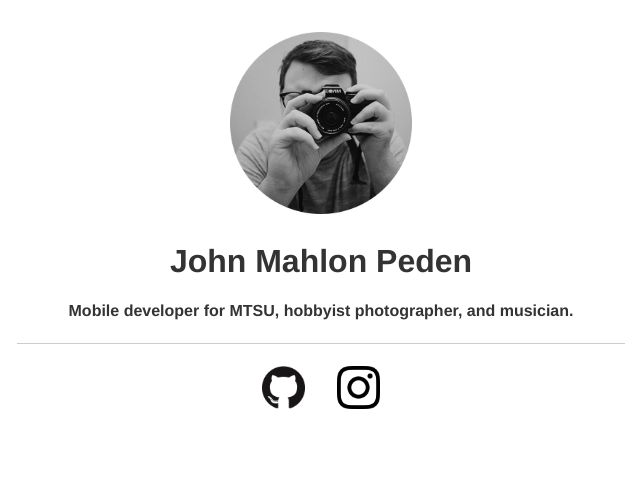
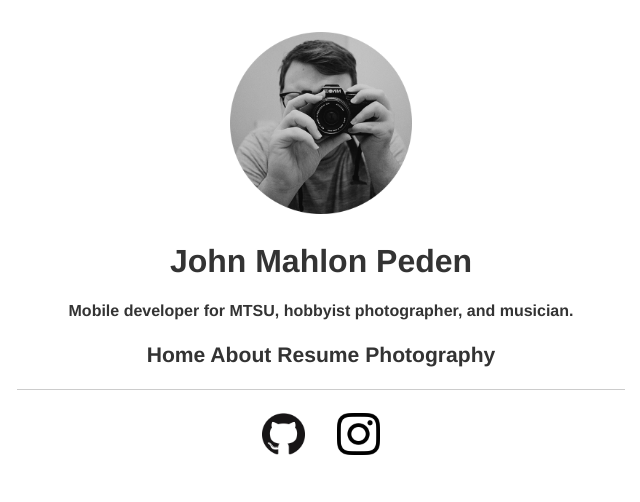
Before and after one commit to johnmahlon/johnmahlonpeden, a Gatsby site: page / in a window 1280 px wide. Shown: the whole page, without its empty margins (319-959 px from the left). Built offline with nearby package versions, Linux system fonts and the light colour scheme; Gatsby itself is replaced by a stand-in of ours.

Commit message:
no idea what this is

```diff
--- /dev/null
+++ b/src/components/menu.js
@@ -0,0 +1,10 @@
+import React from "react";
+import menuStyle from "./menu.module.css";
+
+const Menu = () => (
+    <div className={menuStyle.menu}>
+        <h3>Home About Resume Photography </h3>
+    </div>
+);
+
+export default Menu;
--- /dev/null
+++ b/src/components/menu.module.css
@@ -0,0 +1,3 @@
+.menu {
+
+}
--- a/src/pages/index.js
+++ b/src/pages/index.js
@@ -4,12 +4,14 @@ import Github from "../images/github.png";
 import Instagram from "../images/instagram.png";
 import Me from "../images/me.png";
 import ProfileImage from "../components/profile-image";
+import Menu from "../components/menu";
 
 const Home = () => (
   <div>
     <ProfileImage src={Me}/>
     <h1>John Mahlon Peden</h1>
     <h4>Mobile developer for MTSU, hobbyist photographer, and musician.</h4>
+    <Menu />
     <hr/>
     <SocialIcon url="https://github.com/johnmahlon" src={ Github }/>
     <SocialIcon url="https://instagram.com/johnmahlon" src ={ Instagram }/>
```
